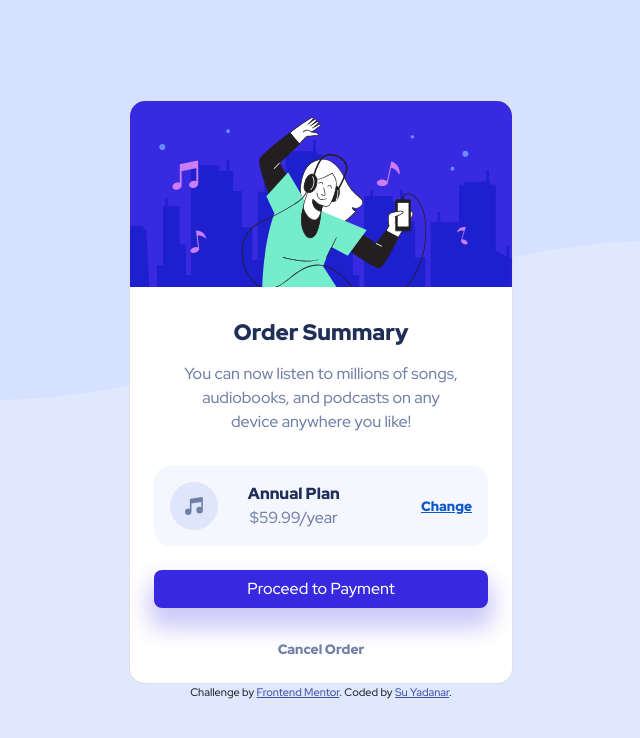
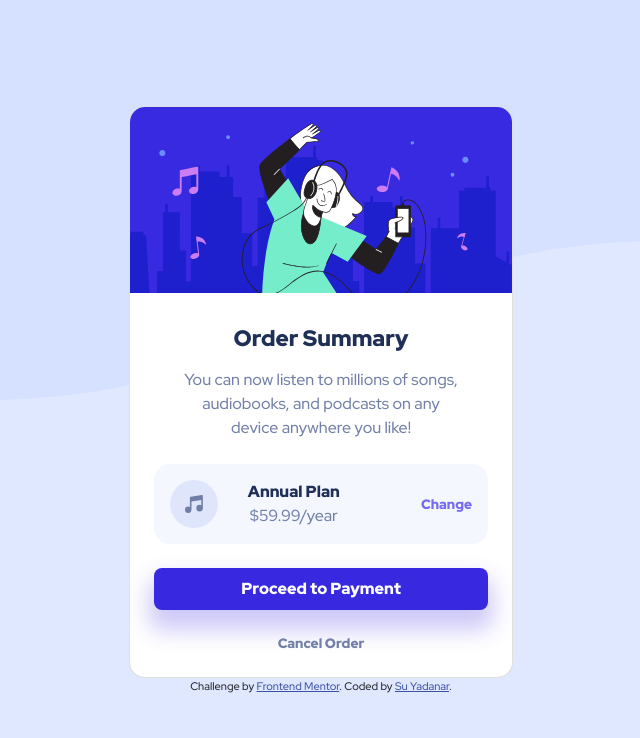
Before and after one commit to SYadanar/Order-summary-component, a plain HTML site: page index.html in a window 1280 px wide. In both pictures the pointer is over the link "Change". Shown: the whole page, without its empty margins (319-959 px from the left). Drawn offline with nearby package versions, Linux system fonts and the light colour scheme.

Commit message:
add hover effects

```diff
--- a/index.html
+++ b/index.html
@@ -21,7 +21,7 @@
     <div class="card">
       <img src="images/illustration-hero.svg" class="card-img-top" alt="Hero Illustration SVG">
 
-      <div class="card-body text-center px-5">
+      <div class="card-body text-center px-5 pb-2">
         <h1 class="card-title pt-3 pb-2">Order Summary</h1>
 
         <p class="card-text">
@@ -45,7 +45,7 @@
           </div>
         </div>
 
-        <a href="#" class="btn btn-payment text-white d-block mb-4">Proceed to Payment</a>
+        <a href="#" class="btn btn-payment text-white d-block mb-3 py-2">Proceed to Payment</a>
 
         <a href="#" class="card-link btn btn-link">Cancel Order</a>
       </div>
--- a/styles.css
+++ b/styles.css
@@ -76,7 +76,13 @@ body{
 	color: var(--brightBlue);
 }
 
+.btn-change:hover{
+	text-decoration: none;
+	color: hsl(245, 83%, 68%);
+}
+
 .btn-payment{
+	font-weight: 900;
 	background-color: var(--brightBlue);
 
 	/* 0.5rem = 8px */
@@ -84,6 +90,10 @@ body{
 
 	-webkit-box-shadow: 0px 15px 22px 5px rgba(56,41,224,0.25);
 	box-shadow: 0px 15px 22px 5px rgba(56,41,224,0.25);
+}
+
+.btn-payment:hover{
+	background-color: hsl(245, 83%, 68%);
 }
 
 .btn-link{
@@ -95,6 +105,10 @@ body{
 	/* 0.85rem = 13.6px */
 	font-size: 0.85rem;
 	font-weight: 900;
+}
+
+.btn-link:hover{
+	color: var(--darkBlue);
 }
 
 
```
